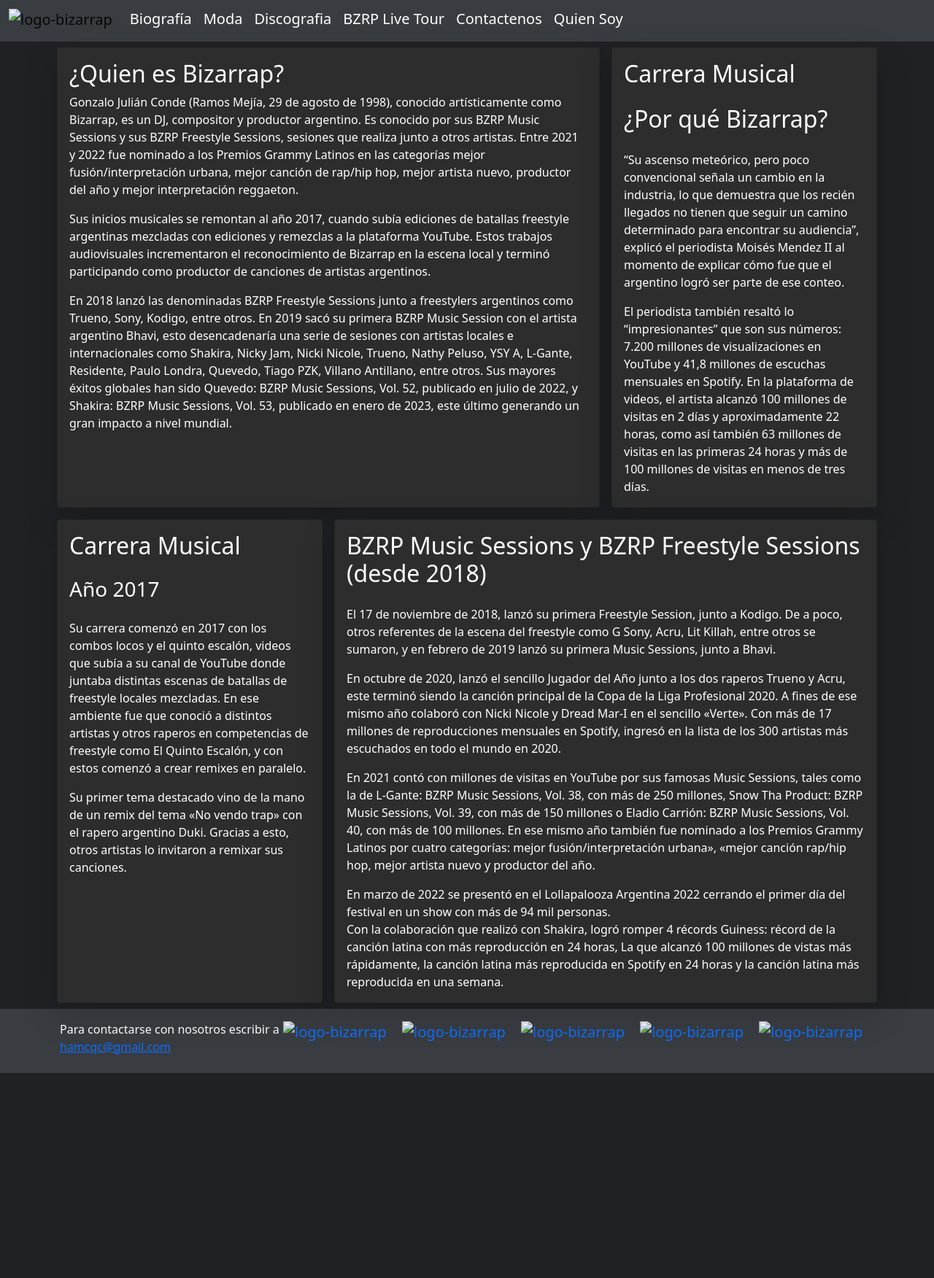
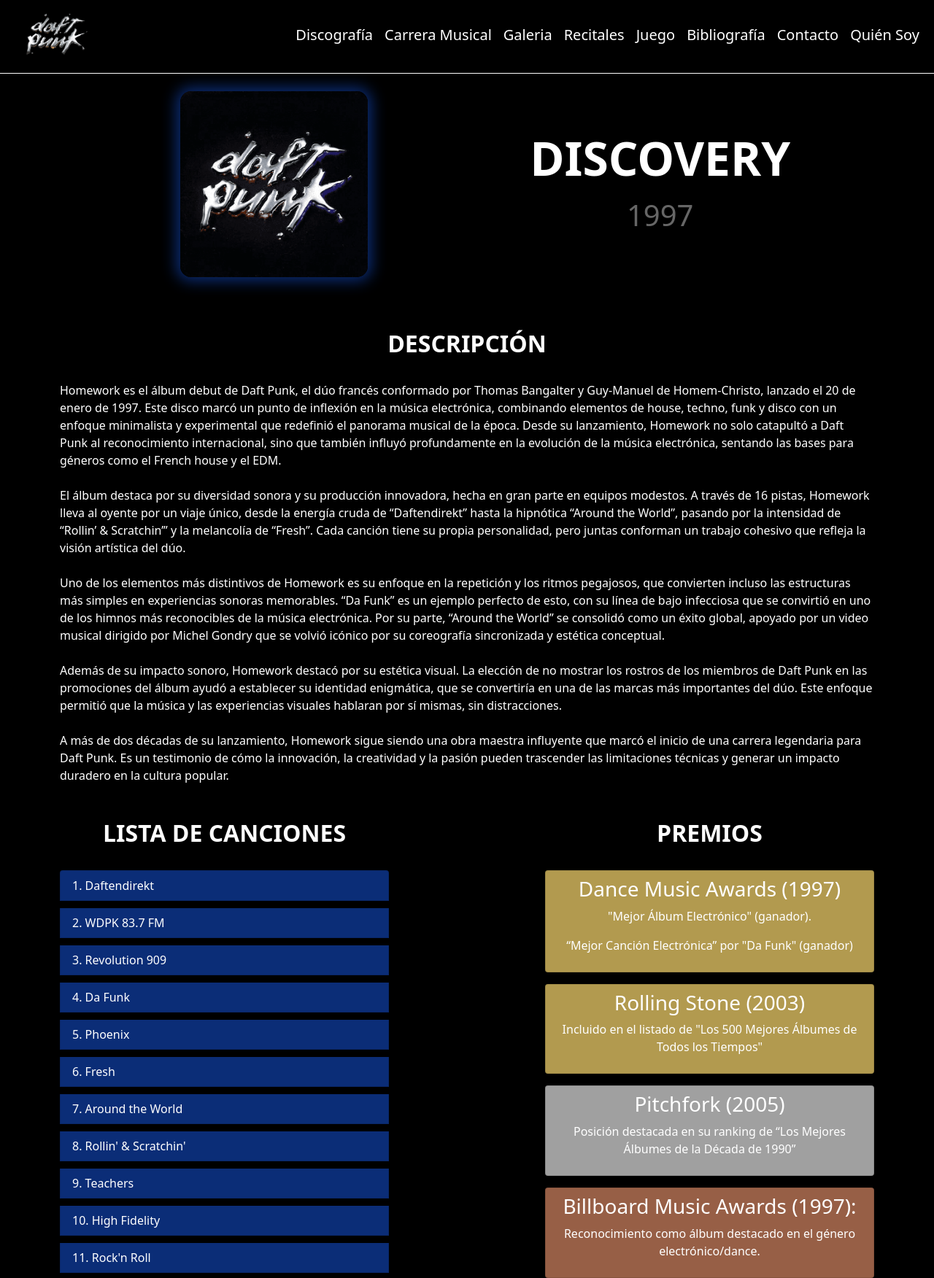
Before and after one commit to Nook-a01/IG-FINAL, a plain HTML site: page discovery.html in a window 1280 px wide. Shown: the part 5-1757 px from the top of the page at 73% size. Before the commit the page ends 1476 px from the top, so only its background shows below. Drawn offline with Linux system fonts and the light colour scheme.

Commit message:
Homework modificacion responsive

```diff
--- a/discovery.html
+++ b/discovery.html
@@ -2,133 +2,157 @@
 <html lang="es">
 <head>
     <meta charset="UTF-8">
-    <title>Bizarrap</title>
+    <title>Daft Punk</title>
+    <link rel="icon" type="image/png" href="fotos/icono/icono.png">
     <link href="css/bootstrap.css" rel="stylesheet">
     <link href="css/diseño.css" rel="stylesheet">
     <script src="js/bootstrap.js"></script>
 </head>
-<body>
-    <nav class="navbar navbar-expand-lg navbar-light bg-light">
+<body style="background-color: rgb(0, 0, 0);">
+    <nav class="navbar navbar-expand-lg navbar-dark bg-dark border-bottom border-white">
         <div class="container-fluid">
-            <a class="navbar-brand" href="index.html">
-            <img src="fotos/logo-blanco.png" alt="logo-bizarrap" width="80">
+
+            <a href="index.html" class="navbar-brand ms-3">
+                <img src="fotos/nav/logo.png" alt="logo" width="100" class="p-2">
             </a>
-            <button class="navbar-toggler" type="button" data-bs-toggle="collapse" data-bs-target="#navbarNavAltMarkup" aria-controls="navbarNavAltMarkup" aria-expanded="false" aria-label="Toggle navigation">
-            <span class="navbar-toggler-icon"></span>
+
+            <button class="navbar-toggler" type="button" data-bs-toggle="collapse" data-bs-target="#navbarNav" aria-controls="navbarNav" aria-expanded="false" aria-label="Toggle navigation">
+                <span class="navbar-toggler-icon"></span>
             </button>
-            <div class="collapse navbar-collapse" id="navbarNavAltMarkup">
-                <div class="navbar-nav">
-                    <a class="nav-link fs-5" href="">Biografía</a>
-                    <a class="nav-link fs-5" href="moda.html">Moda</a>
-                    <a class="nav-link fs-5" href="discografia.html">Discografia</a>
-                    <a class="nav-link fs-5" href="bzrplivetour.html">BZRP Live Tour</a>
-                    <a class="nav-link fs-5" href="formulario.html">Contactenos</a>
-                    <a class="nav-link fs-5" href="quiensoy.html">Quien Soy</a>
-                </div>
+
+            <div class="collapse navbar-collapse" id="navbarNav">
+                <ul class="navbar-nav ms-auto">
+                <li class="nav-item fs-5"><a class="nav-link" href="discografia.html">Discografía</a></li>
+                <li class="nav-item fs-5"><a class="nav-link" href="linea_de_tiempo.html">Carrera Musical</a></li>
+                <li class="nav-item fs-5"><a class="nav-link" href="galeria_multimedia.html">Galeria</a></li>
+                <li class="nav-item fs-5"><a class="nav-link" href="conciertos_y_presentaciones.html">Recitales</a></li>
+                <li class="nav-item fs-5"><a class="nav-link" href="juego.html">Juego</a></li>
+                <li class="nav-item fs-5"><a class="nav-link" href="bibliografia.html">Bibliografía</a></li>
+                <li class="nav-item fs-5"><a class="nav-link" href="formulario.html">Contacto</a></li>
+                <li class="nav-item fs-5"><a class="nav-link" href="quien_soy.html">Quién Soy</a></li>
+                </ul>
             </div>
         </div>
     </nav>
-    <main class="container container d-flex align-items-center justify-content-center">
-        <div class="row">
-            <div class="col-12 col-sm-8 p-2">
-                <div class="card h-100 bg-grey shadow-lg card-body">
-                    <h2 class="card-title">¿Quien es Bizarrap?</h2>
-                    <p class="card-text"> Gonzalo Julián Conde (Ramos Mejía, 29 de agosto de 1998), conocido artísticamente como Bizarrap, es un DJ,
-                        compositor y productor argentino. Es conocido por sus BZRP Music Sessions y sus BZRP Freestyle Sessions,
-                        sesiones que realiza junto a otros artistas. Entre 2021 y 2022 fue nominado a los Premios Grammy Latinos en las
-                        categorías mejor fusión/interpretación urbana, mejor canción de rap/hip hop, mejor artista nuevo, productor del año
-                        y mejor interpretación reggaeton.</p>
-                    <p class="card-text">
-                        Sus inicios musicales se remontan al año 2017, cuando subía ediciones de batallas freestyle argentinas mezcladas con ediciones y
-                        remezclas a la plataforma YouTube. Estos trabajos audiovisuales incrementaron el reconocimiento de Bizarrap en la escena local y terminó
-                        participando como productor de canciones de artistas argentinos.
-                    </p>
-                    <p class="card-text">
-                        En 2018 lanzó las denominadas BZRP Freestyle Sessions junto a freestylers argentinos como Trueno, Sony, Kodigo, entre otros. En 2019 sacó su primera
-                        BZRP Music Session con el artista argentino Bhavi, esto desencadenaría una serie de sesiones con artistas locales e internacionales como Shakira,
-                        Nicky Jam, Nicki Nicole, Trueno, Nathy Peluso, YSY A, L-Gante, Residente, Paulo Londra, Quevedo, Tiago PZK, Villano Antillano, entre otros. Sus mayores
-                        éxitos globales han sido Quevedo: BZRP Music Sessions, Vol. 52, publicado en julio de 2022, y Shakira: BZRP Music Sessions, Vol. 53, publicado en enero de 2023,
-                        este último generando un gran impacto a nivel mundial.
-                    </p>
+    <main>
+
+        <div class="d-flex justify-content-center align-items-center p-4" style="text-align: center; gap: 1rem;">
+            <div class="col-md-5 ">
+                <img src="fotos/discografia/discovery.png" alt="Discovery" style="border-radius: 15px; max-width: 50%; height: auto; box-shadow: 0px 0px 20px 5px #0b2d77;">
+            </div>
+
+            <div class="col-md-5">
+                <h1 style="font-size: 4rem; font-weight: bold; margin-bottom: 1rem; line-height: 1.2;">DISCOVERY</h1>
+                <h2 style="font-size: 2.5rem; color: #666;">1997</h2>
+            </div>
+        </div>
+
+        <div class="container my-5">
+            <section class="mb-5">
+                <h2 style="font-size: rem; font-weight: bold; margin-bottom: 2rem; line-height: 1.2; text-align: center;">DESCRIPCIÓN</h2>
+                <p>
+                    Homework es el álbum debut de Daft Punk, el dúo francés conformado por Thomas Bangalter y Guy-Manuel de Homem-Christo, lanzado el 20 de enero de 1997. Este disco marcó un punto de inflexión en la música electrónica, combinando elementos de house, techno, funk y disco con un enfoque minimalista y experimental que redefinió el panorama musical de la época. Desde su lanzamiento, Homework no solo catapultó a Daft Punk al reconocimiento internacional, sino que también influyó profundamente en la evolución de la música electrónica, sentando las bases para géneros como el French house y el EDM.
+                    <br><br>
+                    El álbum destaca por su diversidad sonora y su producción innovadora, hecha en gran parte en equipos modestos. A través de 16 pistas, Homework lleva al oyente por un viaje único, desde la energía cruda de “Daftendirekt” hasta la hipnótica “Around the World”, pasando por la intensidad de “Rollin’ & Scratchin’” y la melancolía de “Fresh”. Cada canción tiene su propia personalidad, pero juntas conforman un trabajo cohesivo que refleja la visión artística del dúo.
+                    <br><br>
+                    Uno de los elementos más distintivos de Homework es su enfoque en la repetición y los ritmos pegajosos, que convierten incluso las estructuras más simples en experiencias sonoras memorables. “Da Funk” es un ejemplo perfecto de esto, con su línea de bajo infecciosa que se convirtió en uno de los himnos más reconocibles de la música electrónica. Por su parte, “Around the World” se consolidó como un éxito global, apoyado por un video musical dirigido por Michel Gondry que se volvió icónico por su coreografía sincronizada y estética conceptual.
+                    <br><br>
+                    Además de su impacto sonoro, Homework destacó por su estética visual. La elección de no mostrar los rostros de los miembros de Daft Punk en las promociones del álbum ayudó a establecer su identidad enigmática, que se convertiría en una de las marcas más importantes del dúo. Este enfoque permitió que la música y las experiencias visuales hablaran por sí mismas, sin distracciones.
+                    <br><br>
+                    A más de dos décadas de su lanzamiento, Homework sigue siendo una obra maestra influyente que marcó el inicio de una carrera legendaria para Daft Punk. Es un testimonio de cómo la innovación, la creatividad y la pasión pueden trascender las limitaciones técnicas y generar un impacto duradero en la cultura popular.
+                </p>
+            </section>
+
+            <div class="row justify-content-center">
+                <section class="col-md-5">
+                    <h2 style="font-size: rem; font-weight: bold; margin-bottom: 2rem; line-height: 1.2; text-align: center;">LISTA DE CANCIONES</h2>
+                    <ul class="list-group tracklist">
+                        <li class="list-group-item text-white" style="background-color: #0b2d77;">1. Daftendirekt</li>
+                        <li class="list-group-item text-white" style="background-color: #0b2d77;">2. WDPK 83.7 FM</li>
+                        <li class="list-group-item text-white" style="background-color: #0b2d77;">3. Revolution 909</li>
+                        <li class="list-group-item text-white" style="background-color: #0b2d77;">4. Da Funk</li>
+                        <li class="list-group-item text-white" style="background-color: #0b2d77;">5. Phoenix</li>
+                        <li class="list-group-item text-white" style="background-color: #0b2d77;">6. Fresh</li>
+                        <li class="list-group-item text-white" style="background-color: #0b2d77;">7. Around the World</li>
+                        <li class="list-group-item text-white" style="background-color: #0b2d77;">8. Rollin' & Scratchin'</li>
+                        <li class="list-group-item text-white" style="background-color: #0b2d77;">9. Teachers</li>
+                        <li class="list-group-item text-white" style="background-color: #0b2d77;">10. High Fidelity</li>
+                        <li class="list-group-item text-white" style="background-color: #0b2d77">11. Rock'n Roll</li>
+                        <li class="list-group-item text-white" style="background-color: #0b2d77;">12. Oh Yeah</li>
+                        <li class="list-group-item text-white" style="background-color: #0b2d77;">13. Burnin'</li>
+                        <li class="list-group-item text-white" style="background-color: #0b2d77;">14. Indo Silver Club</li>
+                        <li class="list-group-item text-white" style="background-color: #0b2d77;">15. Alive</li>
+                        <li class="list-group-item text-white" style="background-color: #0b2d77;">16. Funk Ad</li>
+                    </ul>
+                </section>
+
+                <div class="col-md-2"></div>
+
+                <section class="col-md-5">
+                    <h2 style="font-size: rem; font-weight: bold; margin-bottom: 2rem; line-height: 1.2; text-align: center;">PREMIOS</h2>
+                    <div class="card p-2 mb-3" style="background-color: #b29a4f;">
+                        <h3 style="text-align: center;">Dance Music Awards (1997)</h3>
+                        <p style="text-align: center;">"Mejor Álbum Electrónico" (ganador).</p>
+                        <p style="text-align: center;">“Mejor Canción Electrónica” por "Da Funk" (ganador)</p>
+                    </div>
+                    <div class="card p-2 mb-3" style="background-color: #b29a4f;">
+                        <h3 style="text-align: center;">Rolling Stone (2003)</h3>
+                        <p style="text-align: center;">Incluido en el listado de "Los 500 Mejores Álbumes de Todos los Tiempos"</p>
+                    </div>
+                    <div class="card p-2 mb-3" style="background-color: #a0a0a0;">
+                        <h3 style="text-align: center;">Pitchfork (2005)</h3>
+                        <p style="text-align: center;">Posición destacada en su ranking de “Los Mejores Álbumes de la Década de 1990”</p>
+                    </div>
+                    <div class="card p-2 mb-3" style="background-color: #975f46;">
+                        <h3 style="text-align: center;">Billboard Music Awards (1997):</h3>
+                        <p style="text-align: center;">Reconocimiento como álbum destacado en el género electrónico/dance.</p>
+                    </div>
+                    <div class="card p-2 mb-3" style="background-color: #975f46;">
+                        <h3 style="text-align: center;">MTV Europe Music Awards (1997):</h3>
+                        <p style="text-align: center;">Nominación por "Mejor Vídeo" para "Around the World"</p>
+                    </div>
+                    <div class="card p-2 mb-3" style="background-color: #975f46;">
+                        <h3 style="text-align: center;">NME Awards (1997)</h3>
+                        <p style="text-align: center;">Nominación a "Mejor Álbum Internacional"</p>
+                    </div>
+                </section>
+            </div>
+
+            <section class="mb-5 p-4">
+                <h2 style="font-size: 2rem; font-weight: bold; margin-bottom: 2rem; line-height: 1.2; text-align: center;">ESCUCHA EL DISCO COMPLETO</h2>
+                <div class="d-flex justify-content-center">
+                    <div class="ratio ratio-16x9" style="border-radius: 15px; max-width: 100%; box-shadow: 0px 0px 50px 10px #0b2d77; ">
+                        <video controls preload="metadata" style="border-radius: 15px; width: 100%; height: 100%;">
+                            <source src="videos/homework/homework_album.mp4" type="video/mp4">
+                            Tu navegador no soporta el elemento de video.
+                        </video>
+                    </div>
                 </div>
-            </div>
-            <div class="col-12 col-sm-4 p-2">
-                <div class="card h-100 bg-grey shadow-lg card-body">
-                    <h2 class="card-title mb-4">Carrera Musical</h2>
-                    <h2 class="card-title mb-4">¿Por qué Bizarrap?</h2>
-                    <p class="card-text">
-                        “Su ascenso meteórico, pero poco convencional señala un cambio en la industria, lo que demuestra que los recién llegados no
-                        tienen que seguir un camino determinado para encontrar su audiencia”, explicó el periodista Moisés Mendez II al momento de
-                        explicar cómo fue que el argentino logró ser parte de ese conteo.</p>
-                    <p class="card-text">
-                        El periodista también resaltó lo “impresionantes” que son sus números: 7.200 millones de visualizaciones en YouTube y 41,8 millones de escuchas
-                        mensuales en Spotify. En la plataforma de videos, el artista alcanzó 100 millones de visitas en 2 días y aproximadamente 22 horas, como así también 63 millones de
-                        visitas en las primeras 24 horas y más de 100 millones de visitas en menos de tres días.
-                    </p>
-                </div>
-            </div>
-            <div class="col-12 col-sm-4 p-2">
-                <div class="card h-100 bg-grey shadow-lg card-body">
-                    <h2 class="card-title mb-4">Carrera Musical</h2>
-                    <h3 class="card-title mb-4">Año 2017</h3>
-                    <p class="card-text">
-                        Su carrera comenzó en 2017 con los combos locos y el quinto escalón, videos que subía a su canal de YouTube donde juntaba distintas escenas de batallas
-                        de freestyle locales mezcladas. En ese ambiente fue que conoció a distintos artistas y otros raperos en competencias de freestyle como El Quinto Escalón,
-                        y con estos comenzó a crear remixes en paralelo.</p>
-                    <p class="card-text">
-                        Su primer tema destacado vino de la mano de un remix del tema «No vendo trap» con el rapero argentino Duki. Gracias a esto, otros artistas lo invitaron a remixar
-                        sus canciones.
-                    </p>
-                </div>
-            </div>
-            <div class="col-12 col-sm-8 p-2">
-                <div class="card h-100 bg-grey shadow-lg card-body">
-                    <h2 class="card-title mb-4">BZRP Music Sessions y BZRP Freestyle Sessions (desde 2018)</h2>
-                    <p class="card-text">
-                        El 17 de noviembre de 2018, lanzó su primera Freestyle Session, junto a Kodigo. De a poco, otros referentes de la escena del freestyle como G Sony, Acru, Lit Killah,
-                        entre otros se sumaron, y en febrero de 2019 lanzó su primera Music Sessions, junto a Bhavi.
-                    </p>
-                    <p class="card-text">
-                        En octubre de 2020, lanzó el sencillo Jugador del Año junto a los dos raperos Trueno y Acru, este terminó siendo la canción principal de la Copa de la Liga Profesional 2020. A fines de ese mismo
-                        año colaboró con Nicki Nicole y Dread Mar-I en el sencillo «Verte». Con más de 17 millones de reproducciones mensuales en Spotify, ingresó en la lista de los 300 artistas más
-                        escuchados en todo el mundo en 2020.
-                    </p>
-                    <p class="card-text">
-                        En 2021 contó con millones de visitas en YouTube por sus famosas Music Sessions, tales como la de L-Gante: BZRP Music Sessions, Vol. 38, con más de 250 millones, Snow Tha Product: BZRP Music Sessions,
-                        Vol. 39, con más de 150 millones o Eladio Carrión: BZRP Music Sessions, Vol. 40, con más de 100 millones. En ese mismo año también fue nominado a los Premios Grammy Latinos por cuatro categorías: mejor
-                        fusión/interpretación urbana», «mejor canción rap/hip hop, mejor artista nuevo y productor del año.
-                    </p>
-                    <p class="card-text">
-                        En marzo de 2022 se presentó en el Lollapalooza Argentina 2022 cerrando el primer día del festival en un show con más de 94 mil personas. <br>
-                        Con la colaboración que realizó con Shakira, logró romper 4 récords Guiness: récord de la canción latina con más reproducción en 24 horas,
-                        La que alcanzó 100 millones de vistas más rápidamente, la canción latina más reproducida en Spotify en 24 horas y la canción latina más reproducida en una semana.
-                    </p>
-                </div>
+            </section>
+            <div class="text-center">
+                <a href="discografia.html" class="btn btn-back btn-lg">Volver a Discografía</a>
             </div>
         </div>
     </main>
-    <footer style="background-color: #393d42;">
-        <div class="container ">
-            <p class="float-end mb-1">
-                <a class="navbar-brand" href="https://www.facebook.com/bizarrap">
-                    <img src="fotos/redes/facebook.png" alt="logo-bizarrap" width="40">
+    <footer style="background-color: #000000;" class="border-top border-white py-3">
+        <div class="container text-center">
+            <div class="d-flex flex-wrap justify-content-center mb-3">
+                <a class="navbar-brand mx-2" href="https://www.facebook.com/daftpunk/?locale=es_LA">
+                    <img src="fotos/footer/facebook.png" alt="logo-facebook" width="40">
                 </a>
-                <a class="navbar-brand" href="https://www.instagram.com/bizarrap/">
-                    <img src="fotos/redes/instagram.png" alt="logo-bizarrap" width="40">
+                <a class="navbar-brand mx-2" href="https://www.tiktok.com/@daftpunk?lang=es">
+                    <img src="fotos/footer/tiktok.png" alt="logo-tiktok" width="40">
                 </a>
-                <a class="navbar-brand" href="https://www.tiktok.com/@bizarrap">
-                    <img src="fotos/redes/tiktok.png" alt="logo-bizarrap" width="40">
+                <a class="navbar-brand mx-2" href="https://x.com/daftpunk">
+                    <img src="fotos/footer/x.png" alt="logo-x" width="40">
                 </a>
-                <a class="navbar-brand" href="https://twitter.com/bizarrap">
-                    <img src="fotos/redes/twitter.png" alt="logo-bizarrap" width="40">
+                <a class="navbar-brand mx-2" href="https://www.youtube.com/channel/UC_kRDKYrUlrbtrSiyu5Tflg">
+                    <img src="fotos/footer/youtube.png" alt="logo-youtube" width="40">
                 </a>
-                <a class="navbar-brand" href="https://www.youtube.com/@Bizarrap">
-                    <img src="fotos/redes/youtube.png" alt="logo-bizarrap" width="40">
+                <a class="navbar-brand mx-2" href="https://www.instagram.com/daftpunk/?hl=es">
+                    <img src="fotos/footer/instagram.png" alt="logo-instagram" width="40">
                 </a>
-            </p>
-            <p class="mb-2">
-                Para contactarse con nosotros escribir a <a class="link" href="mailto:hamcqc@gmail.com">hamcqc@gmail.com</a>
-            </p>
+            </div>
         </div>
     </footer>
 </body>
```
Also changed, not shown: homework.html (+14 -10 lines).
